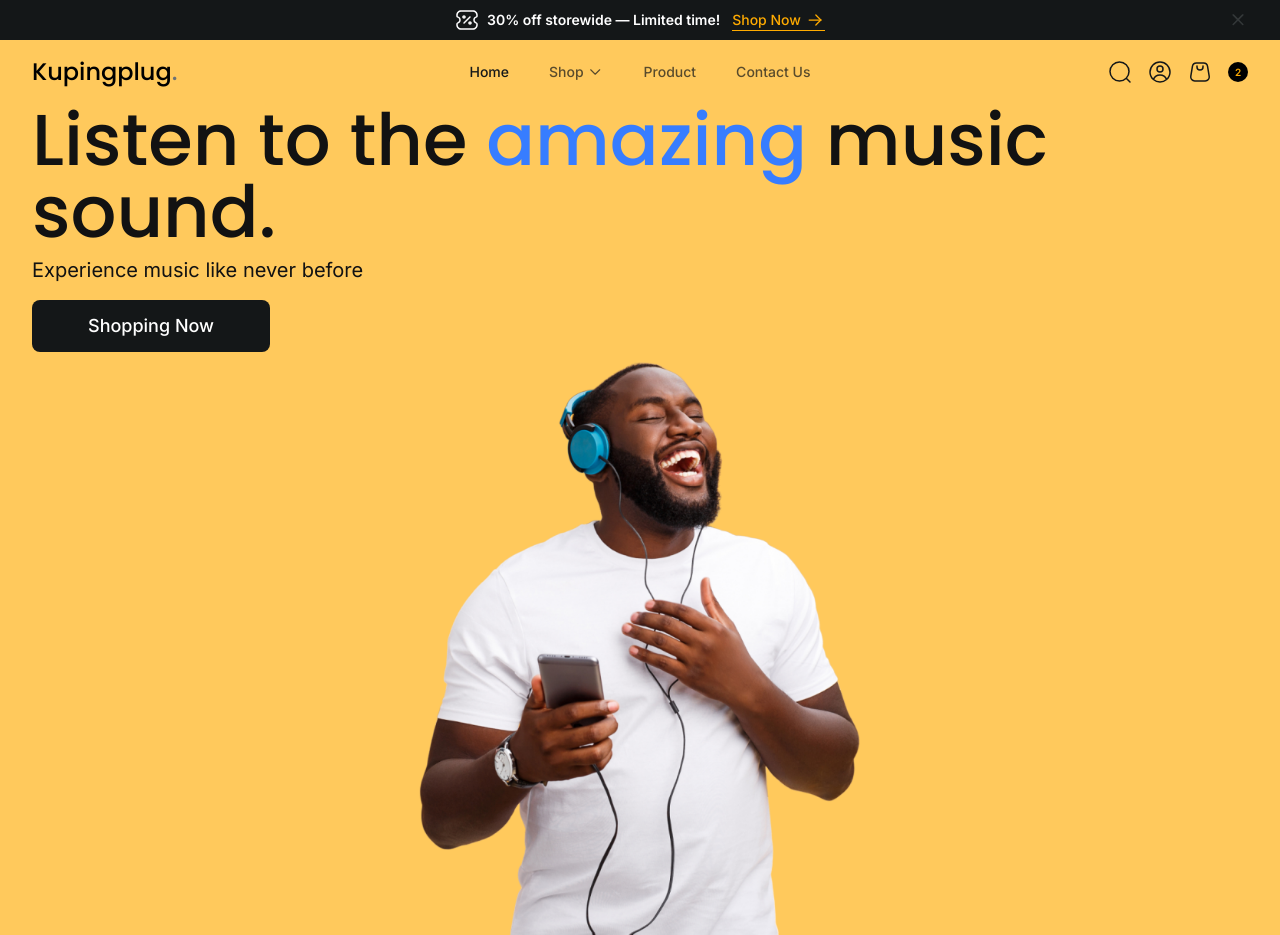
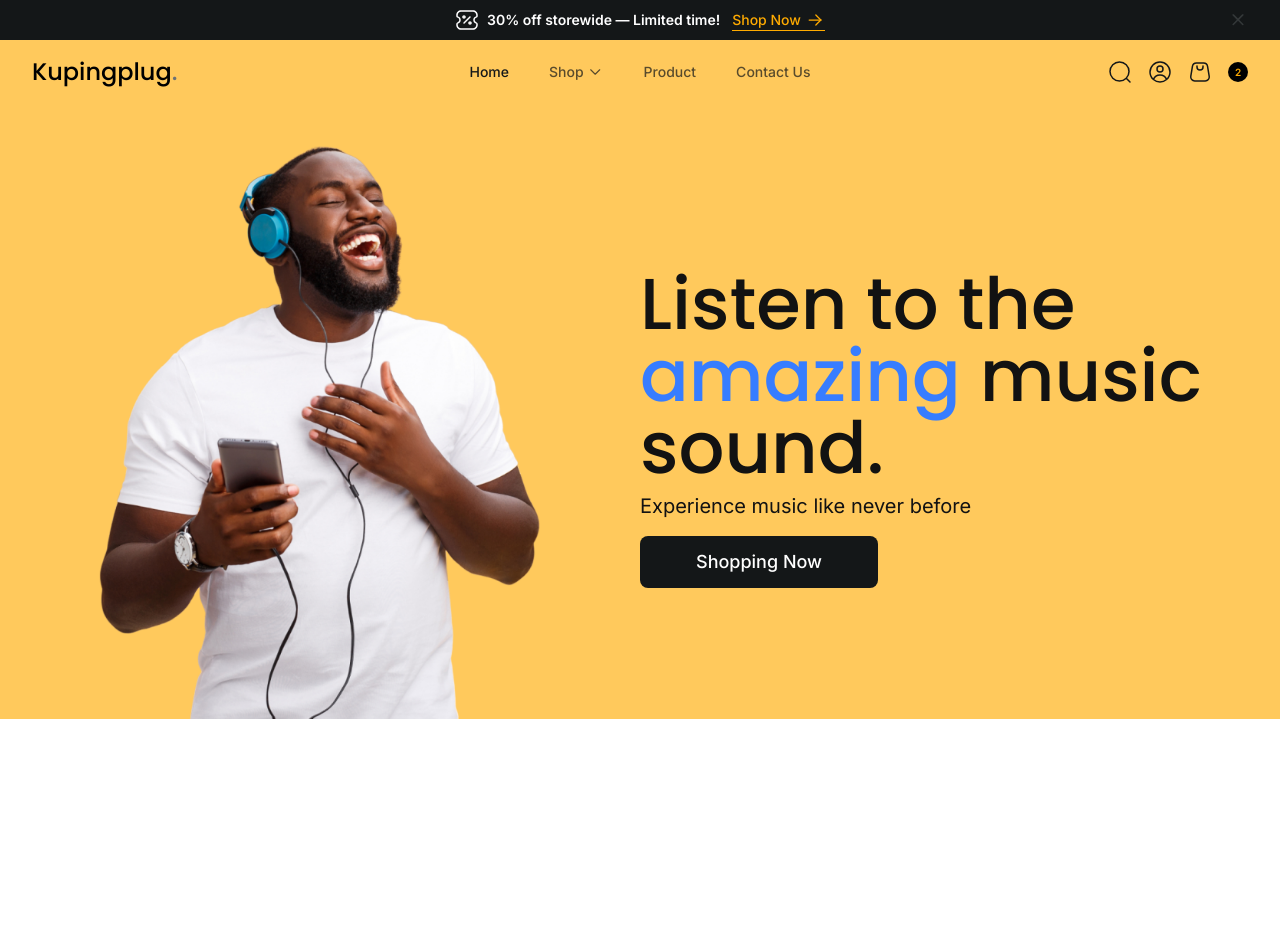
Before and after one commit to pujiragil/kupingplug, a Next.js app: page / in a window 1280 px wide. After the commit the page ends 800 px from the top, so only its background shows below. Built offline with nearby package versions, Linux system fonts and the light colour scheme.

Commit message:
wrap in main tag & add className prop

```diff
--- a/layouts/pageLayout.tsx
+++ b/layouts/pageLayout.tsx
@@ -16,7 +16,7 @@ export default function PageLayout({ root, children }: PageLayoutProps) {
           <Navbar />
         </div>
       </RootContextProvider>
-      {children}
+      <main>{children}</main>
     </>
   );
 }
--- a/layouts/sectionLayout.tsx
+++ b/layouts/sectionLayout.tsx
@@ -2,14 +2,16 @@ import { cn } from "@/utils/cn";
 
 export default function SectionLayout({
   bg,
+  className,
   children,
 }: {
   bg?: string;
+  className?: string;
   children: React.ReactNode;
 }) {
   return (
     <section className={cn(bg ? bg : "bg-white")}>
-      <div className="mx-auto max-w-[1440px] px-8">{children}</div>
+      <div className={cn("mx-auto max-w-[1440px]", className)}>{children}</div>
     </section>
   );
 }
```
